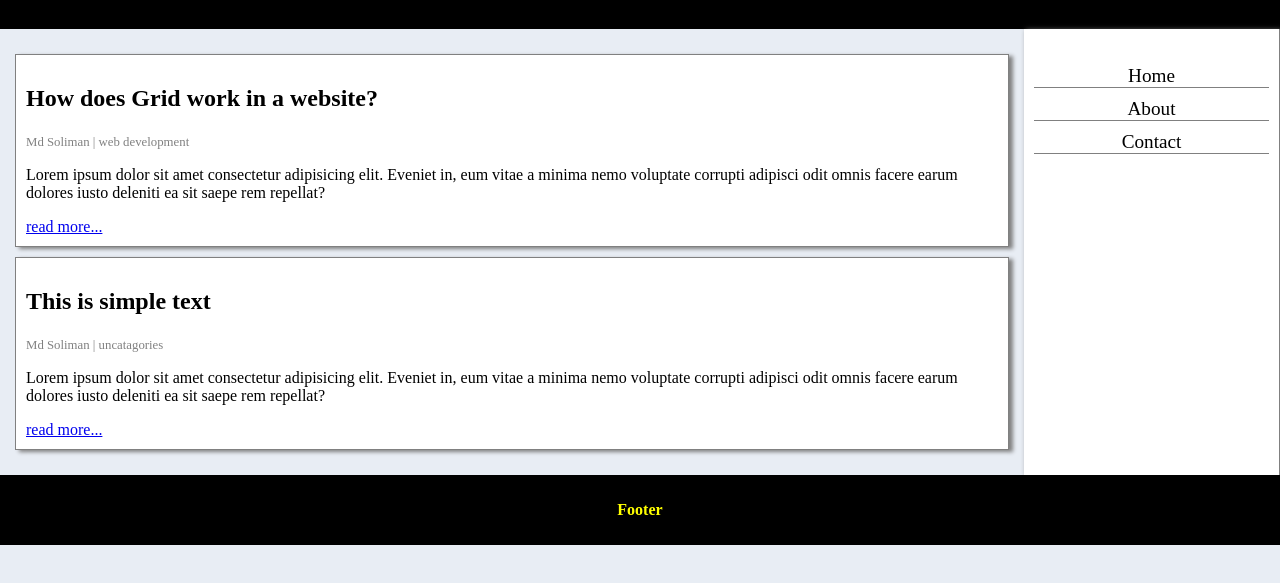
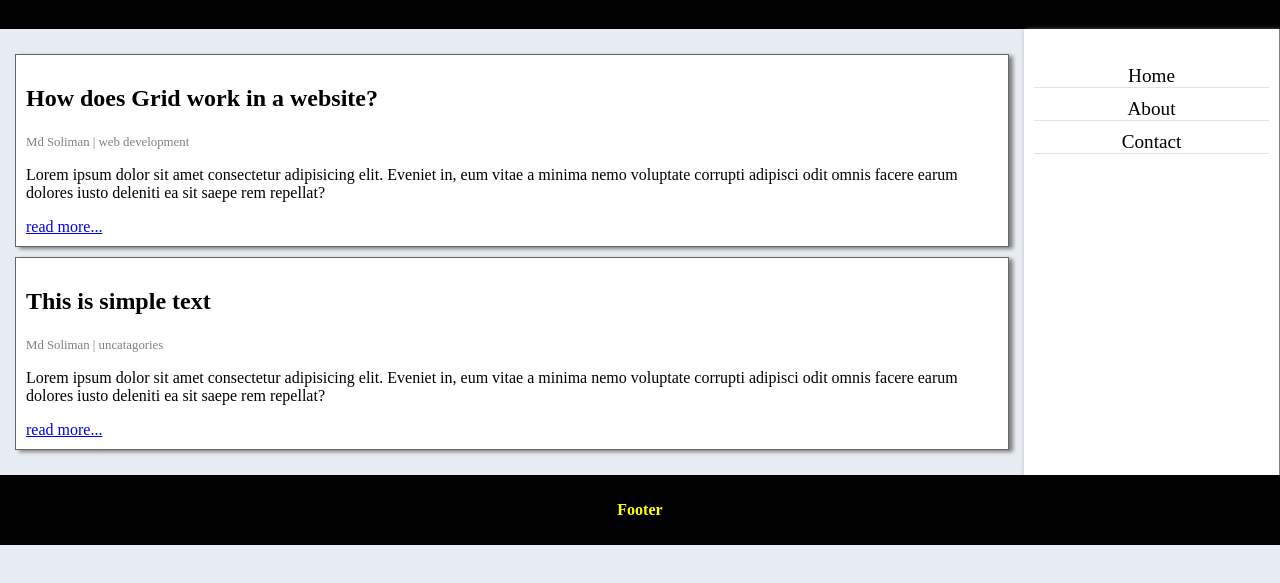
Before and after one commit to mdsoliman64/Gridtesting, a plain HTML site: page index.html in a window 1280 px wide. Shown: the part 71-654 px from the top of the page. Drawn offline with Linux system fonts and the light colour scheme.

Commit message:
update the menu border

```diff
--- a/style.css
+++ b/style.css
@@ -35,7 +35,7 @@
 ul li{
     list-style: none;
 
-    border-bottom: 1px solid grey;
+    border-bottom: 1px solid rgb(230, 226, 226);
     text-align: center;
     margin: 10px auto ;
 
@@ -49,7 +49,7 @@
   padding: 10px;
 }
 article{
-    border: 1px solid grey;
+    border: 1px solid rgb(101, 101, 101);
     padding:10px;
     margin:10px auto;
     background-color: #fff;
@@ -111,7 +111,7 @@
       display: flex;
     }
     article{
-        border: 1px solid grey;
+        border: 1px solid rgb(101, 101, 101);
         padding:10px;
         margin:10px auto;
         background-color: #fff;
```
